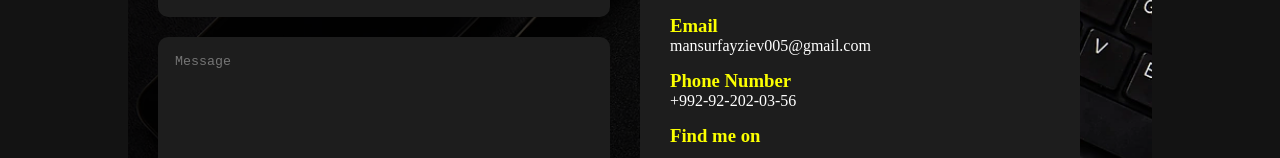
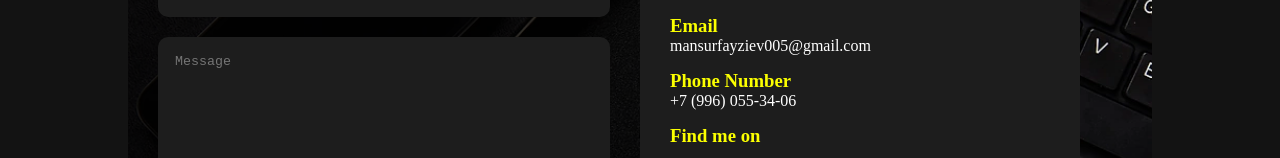
Before and after one commit to mansurfayziev/my_portfolio, a React (Create React App) app: page /contact in a window 1280 px wide. Shown: the part 319-477 px from the top of the page. Built offline with nearby package versions, Linux system fonts and the light colour scheme.

Commit message:
Update index.jsx

```diff
--- a/src/components/contact/index.jsx
+++ b/src/components/contact/index.jsx
@@ -95,7 +95,7 @@ const Contact = () => {
             </div>
             <div>
               <h3>Phone Number</h3>
-              +992-92-202-03-56
+              +7 (996) 055-34-06
             </div>
             <div>
               <h3>Find me on</h3>
```
